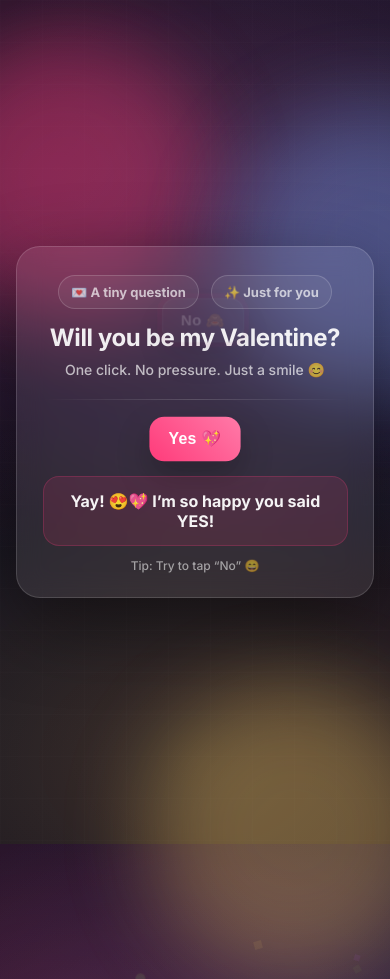
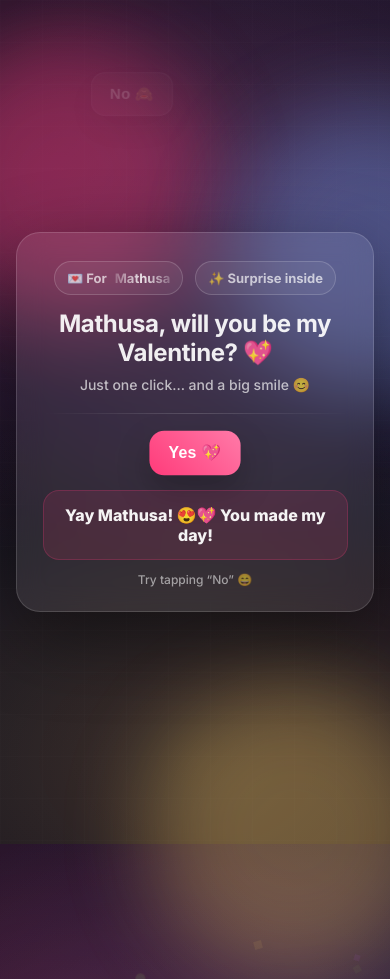
Before and after one commit to AjaySMK/valentine, a plain HTML site: page index.html in a window 390 px wide. Both pictures are taken after a click on the button "Yes 💖". Shown: the top 979 px of the page. Drawn offline with Linux system fonts and the light colour scheme.

Commit message:
Update index.html

```diff
--- a/index.html
+++ b/index.html
@@ -3,7 +3,7 @@
 <head>
   <meta charset="utf-8" />
   <meta name="viewport" content="width=device-width,initial-scale=1" />
-  <title>Valentine 💖</title>
+  <title> Sujipan💖Mathusa</title>
 
   <link rel="preconnect" href="https://fonts.googleapis.com">
   <link rel="preconnect" href="https://fonts.gstatic.com" crossorigin>
@@ -37,7 +37,7 @@
       align-items:center;
       justify-content:center;
       position:relative;
-      touch-action: none; /* important for mobile smooth touch */
+      touch-action: none;
     }
 
     body::before{
@@ -111,7 +111,7 @@
       margin: 10px 0 8px;
       text-align:center;
       color: var(--text);
-      font-size: clamp(24px, 4vw, 38px);
+      font-size: clamp(24px, 4vw, 40px);
       letter-spacing: -0.4px;
     }
     p{
@@ -151,6 +151,7 @@
       overflow:hidden;
       box-shadow: 0 14px 30px rgba(0,0,0,.25);
       -webkit-tap-highlight-color: transparent;
+      touch-action: manipulation;
     }
     .btn:focus-visible{
       box-shadow: 0 0 0 4px rgba(255,59,122,.20), 0 14px 30px rgba(0,0,0,.25);
@@ -173,7 +174,7 @@
       margin-top: 16px;
       text-align:center;
       color: rgba(255,255,255,.95);
-      font-weight: 700;
+      font-weight: 800;
       padding: 14px 16px;
       border-radius: 16px;
       background: rgba(255,59,122,.12);
@@ -186,7 +187,7 @@
       to{ opacity:1; transform: translateY(0) scale(1); }
     }
 
-    /* ✅ Real NO button fixed so it can move anywhere */
+    /* ✅ Real NO button (moves anywhere on screen) */
     #noBtn{
       position: fixed;
       left: 0; top: 0;
@@ -215,6 +216,20 @@
       font-size: 12px;
       color: rgba(255,255,255,.55);
     }
+
+    .shine{
+      display:inline-block;
+      background: linear-gradient(90deg, rgba(255,255,255,.25), rgba(255,255,255,.95), rgba(255,255,255,.25));
+      -webkit-background-clip: text;
+      background-clip: text;
+      color: transparent;
+      animation: shimmer 2.6s ease-in-out infinite;
+    }
+    @keyframes shimmer{
+      0%{ filter: drop-shadow(0 0 0 rgba(255,255,255,0)); opacity: .92; }
+      50%{ filter: drop-shadow(0 10px 18px rgba(255,59,122,.20)); opacity: 1; }
+      100%{ filter: drop-shadow(0 0 0 rgba(255,255,255,0)); opacity: .92; }
+    }
   </style>
 </head>
 
@@ -226,12 +241,12 @@
   <div class="wrap">
     <div class="card">
       <div class="top">
-        <div class="badge">💌 A tiny question</div>
-        <div class="badge">✨ Just for you</div>
+        <div class="badge">💌 For <span class="shine">Mathusa</span></div>
+        <div class="badge">✨ Surprise inside</div>
       </div>
 
-      <h1>Will you be my Valentine?</h1>
-      <p>One click. No pressure. Just a smile 😊</p>
+      <h1>Mathusa, will you be my Valentine? 💖</h1>
+      <p>Just one click… and a big smile 😊</p>
 
       <div class="divider"></div>
 
@@ -239,145 +254,95 @@
         <button class="btn btn-primary" id="yesBtn">Yes 💖</button>
       </div>
 
-      <div class="msg" id="msg">Yay! 😍💖 I’m so happy you said YES!</div>
-      <div class="footerHint">Tip: Try to tap “No” 😄</div>
+      <div class="msg" id="msg">Yay Mathusa! 😍💖 You made my day!</div>
+      <div class="footerHint">Try tapping “No” 😄</div>
     </div>
   </div>
 
   <!-- ✅ Real NO button -->
-  <button class="btn btn-ghost" id="noBtn">No 🙈</button>
+  <button class="btn btn-ghost" id="noBtn" aria-label="No button">No 🙈</button>
 
   <script>
     const yesBtn = document.getElementById("yesBtn");
     const noBtn  = document.getElementById("noBtn");
     const msg    = document.getElementById("msg");
 
-    let pos = { x: 0, y: 0 };
-    let lastMove = 0;
-    let moving = false;
+    // helpers
+    const clamp = (v, min, max) => Math.max(min, Math.min(v, max));
+    const rand  = (min, max) => Math.floor(Math.random() * (max - min + 1)) + min;
 
-    const clamp = (v,min,max) => Math.max(min, Math.min(v,max));
-    const rand  = (min,max) => Math.floor(Math.random()*(max-min+1))+min;
+    // position state
+    let pos = { x: 12, y: 12 };
+    let lastJump = 0;
+    let locked = false;
 
-    function bounds(){
-      const bw = noBtn.offsetWidth;
-      const bh = noBtn.offsetHeight;
-      const maxX = window.innerWidth  - bw - 12;
-      const maxY = window.innerHeight - bh - 12;
-      return { bw, bh, maxX: Math.max(12, maxX), maxY: Math.max(12, maxY) };
+    function getBounds(){
+      const bw = noBtn.offsetWidth || 120;
+      const bh = noBtn.offsetHeight || 44;
+      const maxX = Math.max(12, window.innerWidth  - bw - 12);
+      const maxY = Math.max(12, window.innerHeight - bh - 12);
+      return { maxX, maxY };
     }
 
-    function applyPos(x,y){
+    function setPos(x, y, smooth = true){
+      const b = getBounds();
+      x = clamp(x, 12, b.maxX);
+      y = clamp(y, 12, b.maxY);
       pos.x = x; pos.y = y;
-      noBtn.style.transform = `translate3d(${x}px, ${y}px, 0)`;
+
+      // reliable on mobile
+      noBtn.style.transition = smooth ? "transform 420ms cubic-bezier(0.16, 1, 0.3, 1)" : "none";
+      noBtn.style.transform  = `translate3d(${x}px, ${y}px, 0)`;
     }
 
     function placeNoNearYes(){
       const r = yesBtn.getBoundingClientRect();
-      const b = bounds();
-      const x = clamp(r.right + 14, 12, b.maxX);
-      const y = clamp(r.top, 12, b.maxY);
-      applyPos(x,y);
+      setPos(r.right + 14, r.top, false);
     }
 
-    // ✅ PREMIUM SMOOTH (fast enough to see, slow enough to feel premium)
-    function animateTo(x, y){
-      const b = bounds();
-      x = clamp(x, 12, b.maxX);
-      y = clamp(y, 12, b.maxY);
+    // smarter random: avoid center near YES area
+    function moveRandom(smooth = true){
+      if (locked) return;
 
-      // throttle if too frequent
       const now = performance.now();
-      if (now - lastMove < 140) return;
-      lastMove = now;
+      if (now - lastJump < 90) return; // throttle
+      lastJump = now;
 
-      moving = true;
-      noBtn.animate(
-        [
-          { transform: `translate3d(${pos.x}px, ${pos.y}px, 0)` },
-          { transform: `translate3d(${x}px, ${y}px, 0)` }
-        ],
-        {
-          duration: 360,
-          easing: "cubic-bezier(0.16, 1, 0.3, 1)",
-          fill: "forwards"
-        }
-      ).onfinish = () => {
-        applyPos(x,y);
-        moving = false;
-      };
-    }
+      const b = getBounds();
+      const tries = 8;
 
-    function moveRandom(){
-      if (moving) return;
-      const b = bounds();
-      animateTo(rand(12, b.maxX), rand(12, b.maxY));
+      const yesR = yesBtn.getBoundingClientRect();
+      const avoidX = yesR.left + yesR.width / 2;
+      const avoidY = yesR.top  + yesR.height/ 2;
+
+      let best = { x: rand(12, b.maxX), y: rand(12, b.maxY), d: -1 };
+
+      for(let i=0;i<tries;i++){
+        const x = rand(12, b.maxX);
+        const y = rand(12, b.maxY);
+        const d = Math.hypot(x - avoidX, y - avoidY);
+        if (d > best.d) best = { x, y, d };
+      }
+
+      setPos(best.x, best.y, smooth);
     }
 
     function distToNo(px, py){
       const r = noBtn.getBoundingClientRect();
-      const cx = r.left + r.width/2;
-      const cy = r.top  + r.height/2;
+      const cx = r.left + r.width / 2;
+      const cy = r.top  + r.height/ 2;
       return Math.hypot(px - cx, py - cy);
     }
 
-    // ✅ Works on desktop
-    function onMouseMove(e){
-      const d = distToNo(e.clientX, e.clientY);
-      if(d < 170) noBtn.classList.add("near"); else noBtn.classList.remove("near");
-      if(d < 135) moveRandom();
+    function dodgeIfNear(px, py){
+      const d = distToNo(px, py);
+      if (d < 170) noBtn.classList.add("near");
+      else noBtn.classList.remove("near");
+
+      if (d < 140) moveRandom(true);
     }
 
-    // ✅ Works on mobile (finger near = escape)
-    function onTouchMove(e){
-      if(!e.touches || !e.touches[0]) return;
-      const t = e.touches[0];
-      const d = distToNo(t.clientX, t.clientY);
-      if(d < 170) noBtn.classList.add("near"); else noBtn.classList.remove("near");
-      if(d < 140) moveRandom();
-    }
-
-    // ✅ Optional: phone tilt = slight dodge (premium feel)
-    function enableGyro(){
-      if(!window.DeviceOrientationEvent) return;
-
-      const startGyro = () => {
-        window.addEventListener("deviceorientation", (e) => {
-          // gamma = left-right, beta = front-back
-          const g = e.gamma || 0;
-          const b = e.beta  || 0;
-          // small tilt -> small movement
-          const nx = pos.x + clamp(g, -12, 12) * 1.2;
-          const ny = pos.y + clamp(b, -10, 10) * 0.9;
-          animateTo(nx, ny);
-        }, { passive:true });
-      };
-
-      // iOS permission
-      if (typeof DeviceOrientationEvent.requestPermission === "function") {
-        const ask = document.createElement("button");
-        ask.className = "btn btn-ghost";
-        ask.textContent = "Enable Motion ✨";
-        ask.style.position = "fixed";
-        ask.style.right = "14px";
-        ask.style.bottom = "14px";
-        ask.style.zIndex = "10001";
-        document.body.appendChild(ask);
-
-        ask.addEventListener("click", async () => {
-          try{
-            const res = await DeviceOrientationEvent.requestPermission();
-            if(res === "granted"){
-              startGyro();
-              ask.remove();
-            }
-          }catch(_){}
-        });
-      } else {
-        startGyro();
-      }
-    }
-
+    // confetti
     function confettiBurst(){
       for(let i=0;i<120;i++){
         const c = document.createElement("div");
@@ -399,36 +364,44 @@
       }
     }
 
+    // ✅ super-reliable “tap” events for mobile
+    function attachNoEscapeEvents(){
+      const jump = (e) => {
+        e.preventDefault();
+        e.stopPropagation();
+        moveRandom(true);
+      };
+
+      // pointerdown works on most modern mobile/desktop
+      noBtn.addEventListener("pointerdown", jump, { passive:false });
+      // fallback (older)
+      noBtn.addEventListener("touchstart", jump, { passive:false });
+      noBtn.addEventListener("click", jump);
+
+      // extra: if finger/mouse comes near
+      window.addEventListener("mousemove", (e)=> dodgeIfNear(e.clientX, e.clientY), { passive:true });
+      window.addEventListener("touchmove", (e)=> {
+        if(!e.touches || !e.touches[0]) return;
+        dodgeIfNear(e.touches[0].clientX, e.touches[0].clientY);
+      }, { passive:true });
+    }
+
     window.addEventListener("load", () => {
       placeNoNearYes();
-
-      // desktop
-      window.addEventListener("mousemove", onMouseMove, { passive:true });
-
-      // mobile
-      window.addEventListener("touchmove", onTouchMove, { passive:false });
+      attachNoEscapeEvents();
 
       window.addEventListener("resize", () => {
-        const b = bounds();
-        applyPos(clamp(pos.x, 12, b.maxX), clamp(pos.y, 12, b.maxY));
+        const b = getBounds();
+        setPos(clamp(pos.x, 12, b.maxX), clamp(pos.y, 12, b.maxY), false);
       });
 
-      // escape on interactions
-      noBtn.addEventListener("mouseenter", moveRandom);
-      noBtn.addEventListener("click", (e)=>{ e.preventDefault(); moveRandom(); });
-      noBtn.addEventListener("touchstart", (e)=>{ e.preventDefault(); moveRandom(); }, { passive:false });
-
-      // motion (optional premium)
-      enableGyro();
-
+      // yes action
       yesBtn.addEventListener("click", () => {
         msg.style.display = "block";
         confettiBurst();
 
-        window.removeEventListener("mousemove", onMouseMove);
-        window.removeEventListener("touchmove", onTouchMove);
-
-        noBtn.style.opacity = "0.2";
+        locked = true; // stop dodging now
+        noBtn.style.opacity = "0.18";
         noBtn.style.pointerEvents = "none";
         yesBtn.style.transform = "scale(1.06)";
       });
```
